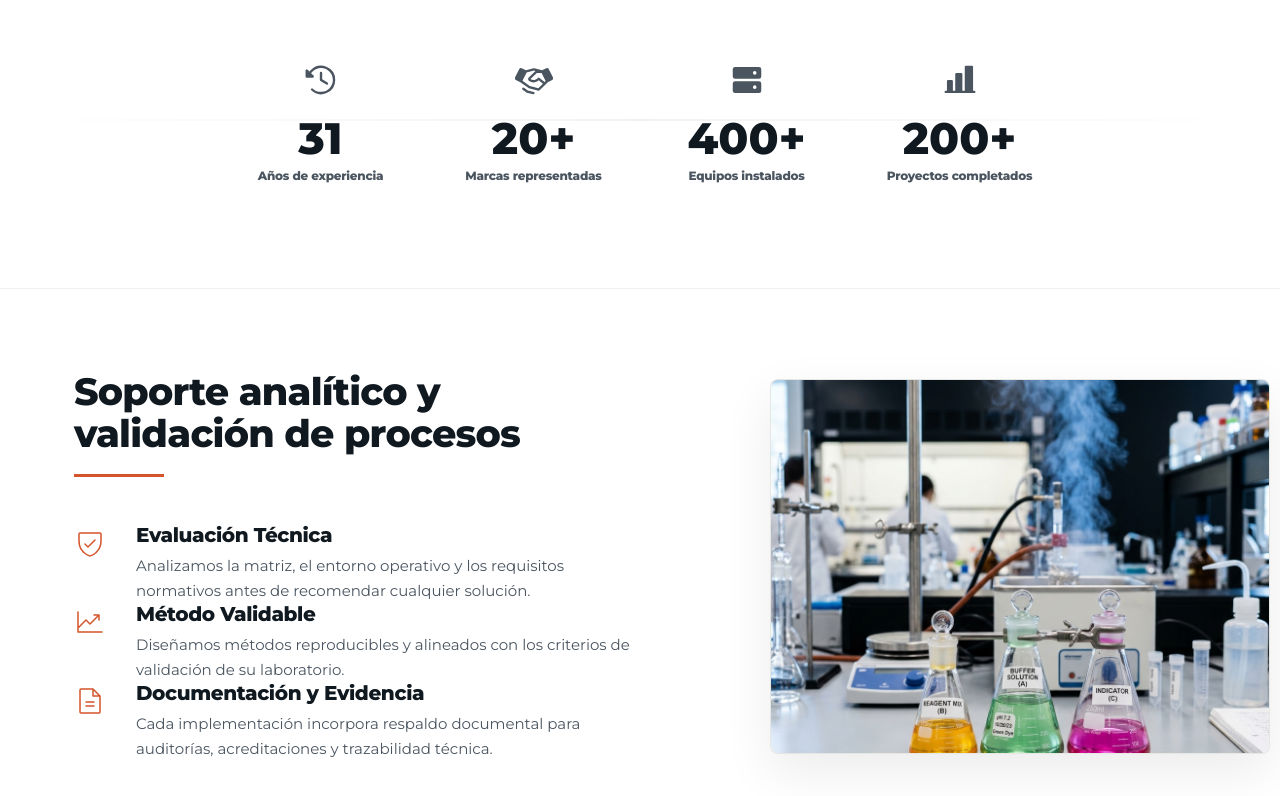
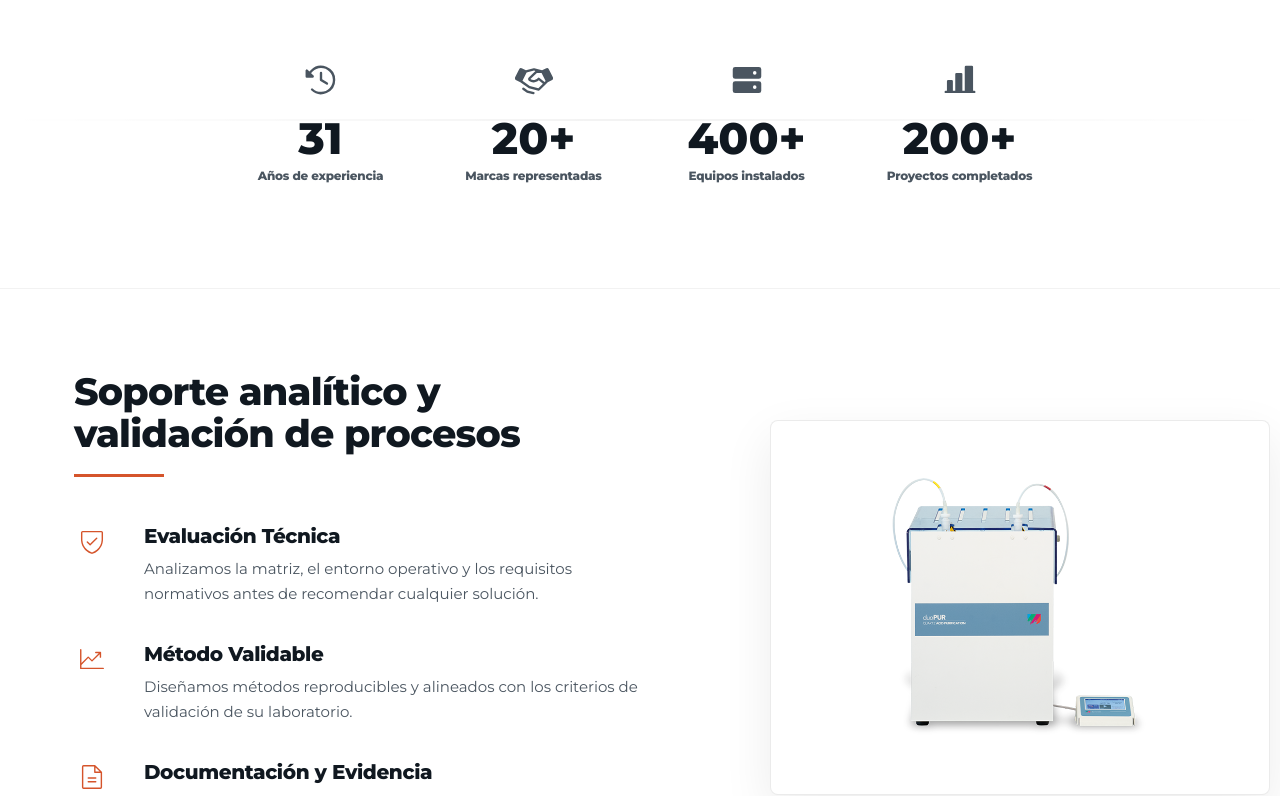
Before and after one commit to delcarpiohub/LandingPage, a Next.js app: page / in a window 1280 px wide. Shown: the part 2000-2796 px from the top of the page. Built offline with nearby package versions, Linux system fonts and the light colour scheme.

Commit message:
style: alinea soporte analitico y actualiza imagen

```diff
--- a/src/components/sections/compliance-band.tsx
+++ b/src/components/sections/compliance-band.tsx
@@ -29,7 +29,7 @@ export function ComplianceBand() {
       className="w-full border-b border-black/5 bg-white"
     >
       <div className="mx-auto max-w-[1180px] px-6 py-12 md:px-12 md:py-16 lg:px-6 lg:py-[82px]">
-        <div className="grid grid-cols-1 items-center gap-16 lg:grid-cols-[54%_46%]">
+        <div className="grid grid-cols-1 items-center gap-14 lg:grid-cols-[52%_48%] lg:gap-16">
           <div>
             <Reveal>
               <div>
@@ -42,19 +42,19 @@ export function ComplianceBand() {
               </div>
             </Reveal>
 
-            <div className="flex flex-col">
+            <div className="grid gap-9">
               {items.map((item, index) => {
                 const Icon = item.icon;
 
                 return (
                   <Reveal key={item.title} delay={index * 0.08}>
-                    <div className="mb-10 grid grid-cols-[38px_1fr] items-start gap-6 last:mb-0">
-                      <div className="flex justify-start pt-[2px] text-[#D5542B]">
-                        <Icon size={32} weight="light" />
+                    <div className="grid grid-cols-[42px_minmax(0,1fr)] items-start gap-5 md:gap-7">
+                      <div className="flex h-9 w-9 items-start justify-center pt-[1px] text-[#D5542B]">
+                        <Icon size={30} weight="light" />
                       </div>
 
-                      <div>
-                        <h3 className="mb-2 font-display text-[20px] font-bold leading-none tracking-[-0.02em] text-[#101820]">
+                      <div className="min-w-0">
+                        <h3 className="mb-2 font-display text-[20px] font-bold leading-[1.15] tracking-[-0.02em] text-[#101820]">
                           {item.title}
                         </h3>
 
@@ -71,12 +71,12 @@ export function ComplianceBand() {
 
           <div className="flex w-full justify-center lg:justify-end">
             <Reveal delay={0.12} className="w-full max-w-[500px]">
-              <figure className="relative aspect-[4/3] w-full overflow-hidden rounded-[8px] border border-black/8 bg-[#FAF9F6] shadow-[0_18px_50px_rgba(0,0,0,0.08)]">
+              <figure className="relative aspect-[4/3] w-full overflow-hidden rounded-[8px] border border-black/8 bg-white shadow-[0_18px_50px_rgba(0,0,0,0.08)]">
                 <Image
-                  src="/fotos/laboratorio-frascos-procesos.jpg"
-                  alt="Frascos de laboratorio con líquidos de colores usados como representación visual de procesos químicos."
+                  src="/fotos/duopur-6380111a.png"
+                  alt="Equipo duoPUR de purificación de ácidos para laboratorio."
                   fill
-                  className="object-cover"
+                  className="object-contain p-8 md:p-10"
                   sizes="(min-width: 1024px) 500px, 100vw"
                   priority
                 />
```
Also changed, not shown: .agent-log/sessions.md, public/fotos/duopur-6380111a.png (added).
